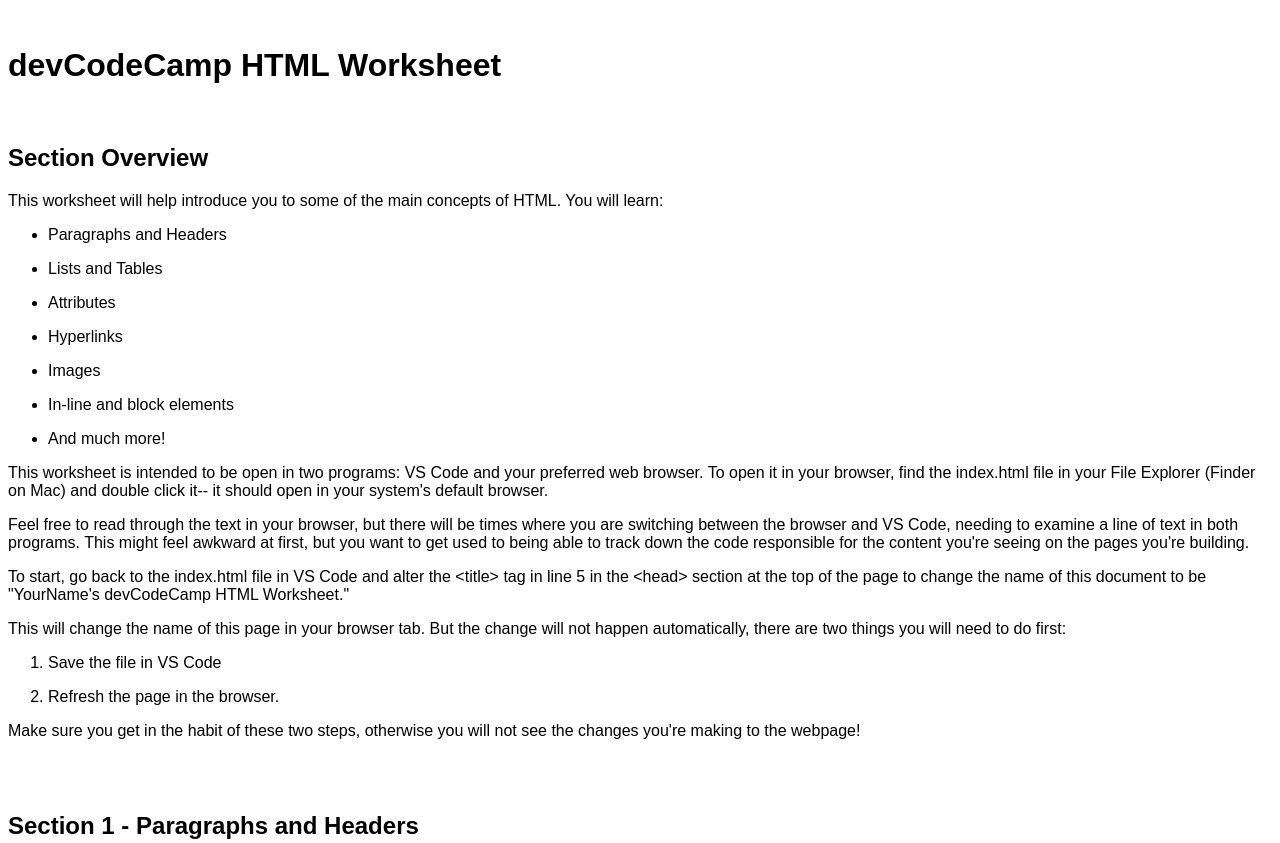
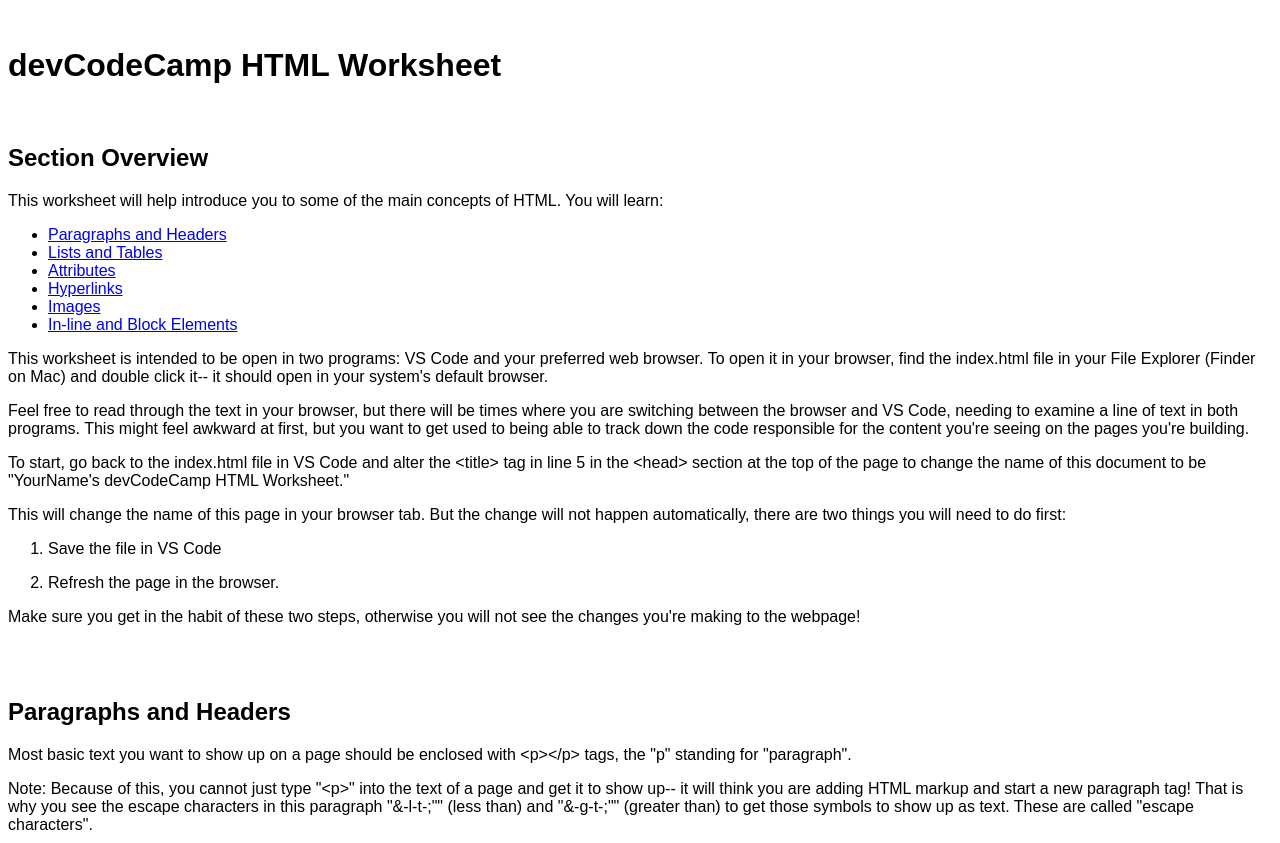
Before and after one commit to bmaselli13/HTMLLab, a plain HTML site: page index.html in a window 1280 px wide. Shown: the top 843 px of the page. Drawn offline with Linux system fonts and the light colour scheme.

Commit message:
Finished Lab

```diff
--- a/index.html
+++ b/index.html
@@ -24,29 +24,16 @@
                     This worksheet will help introduce you to some of the main concepts of HTML. You will learn:
                 </p>
 
+                <nav>
                     <ul>
-                    <li>
-                        <p>Paragraphs and Headers</p>
-                    </li>
-                    <li>
-                        <p>Lists and Tables</p>
-                    </li>
-                    <li>
-                        <p>Attributes</p>
-                    </li>
-                    <li>
-                        <p>Hyperlinks</p>
-                    </li>
-                    <li>
-                        <p>Images</p>
-                    </li>
-                    <li>
-                        <p>In-line and block elements</p>
-                    </li>
-                    <li>
-                        <p>And much more!</p>
-                    </li>
+                      <li><a href="#paragraphs-headers">Paragraphs and Headers</a></li>
+                      <li><a href="#lists-tables">Lists and Tables</a></li>
+                      <li><a href="#attributes">Attributes</a></li>
+                      <li><a href="#hyperlinks">Hyperlinks</a></li>
+                      <li><a href="#images">Images</a></li>
+                      <li><a href="#inline-block">In-line and Block Elements</a></li>
                     </ul>
+                  </nav>
 
                 <p>
                     This worksheet is intended to be open in two programs: VS Code and your preferred web browser. To open it in your browser, find the index.html file in your File Explorer (Finder on Mac) and double click it-- it should open in your system's default browser.
@@ -84,7 +71,9 @@
 
             <section>
 
-                <h2>Section 1 - Paragraphs and Headers</h2>
+                <section id="paragraphs-headers">
+                    <h2>Paragraphs and Headers</h2>
+                </section>
 
                 <p>
                     Most basic text you want to show up on a page should be enclosed with &lt;p&gt;&lt;/p&gt; tags, the "p" standing for "paragraph".
@@ -135,7 +124,9 @@
 
             <section>
 
-                <h2>Section 2 - Lists and Tables</h2>
+                <section id="lists-tables">
+                    <h2>Lists and Tables</h2>
+                </section>
 
                 <h3>Subsection a. - Lists</h3>
 
@@ -267,7 +258,9 @@
             <br>
 
             <section>
-                <h2>Section 3 - Attributes</h2>
+                <section id="attributes">
+                    <h2>Attributes</h2>
+                </section>
 
                 <p>
                     Some tags require more information than just what type of tag it is. This "extra" information is supplied through <b>attributes</b>.
@@ -293,6 +286,7 @@
                     <p>
                         This block of text is enclosed by a &lt;div&gt; element. Divs typically don't have a visual element that can be identified in the browser, so they are often used to create "divisions" in a webpage. We will do more with divs later, but for now, give this div an attribute with the name <b>id</b> and the value <b>"target"</b>. We will shortly be using this id as the target of a hyperlink.
                     </p>
+                    <p id="Earl" id="target">My id is Earl.</p>
                 </div>
             </section>
 
@@ -300,18 +294,9 @@
             <br>
 
             <section>
-                <h2>Section 4 - Hyperlinks and Formatting</h2>
-
-
-
-
-
-
-
-
-
-
-
+                <section id="hyperlinks">
+                    <h2>Hyperlinks</h2>
+                </section>
 
                 <p>
                   Find this line on the index.html page in VS Code. It will be easy to spot, it is the paragraph that is tabbed in several extra spaces to the right. Notice that, even though it is tabbed in on the .html file, the text in the browser looks the same as all the others. Also, there are 10+ empty lines above it, yet this not create empty lines on the webpage in the browser? This demonstrates that non-markdown formatting in the .html file does not have any affect on the actual formatting of the webpage content.
@@ -457,6 +442,8 @@
                     Now, create your own link below that will take you back up to the div that you gave the id of "target".
                 </p>
 
+                <p><a href="https://www.openemu.org">Let's RetroGame!.</a></p>
+
             </section>
 
             <br>
@@ -464,7 +451,9 @@
 
             <section>
 
-                <h2>Section 5 - Images</h2>
+                <section id="images">
+                    <h2>Images</h2>
+                </section>
 
                 <p>
                     Congratulations on making it this far! This plain text website must be very boring to stare at. Let's try to make it a little more exciting by adding an image.
@@ -493,6 +482,8 @@
                     There should be an image called "coffee.jpg" included in this folder. Add it to this page in an img tag below. Since it is in the same folder, you can just enter the filename itself in the src="". Also make sure to come up with a descriptive string for the alt!
                 </p>
 
+                <img src="coffee.jpg" alt="I look forward to this">
+
             </section>
 
             <br>
@@ -500,7 +491,9 @@
 
             <section>
 
-                <h2>Section 6 - Semantic Elements</h2>
+                <section id="inline-block">
+                    <h2>In-line and Block Elements</h2>
+                </section>
 
                 <p>
                     Up until now, we have mostly been using &lt;p&gt; tags to contain our content. The &lt;p&gt; tag is great for housing paragraph text, but as the design of our sites gets more complex, there is need for better ways to organize our content.
@@ -555,7 +548,9 @@
                 <p>
                     Add a &lt;footer&gt; element below this section to say "Completed by YourName". Notice that it gets placed right where the element is! Now make it a true footer by cutting and pasting it to the bottom of the document, after the &lt;main&gt; element (but still inside the &lt;body&gt;)
                 </p>
-
+                <footer>
+                    Completed by Brian Maselli
+                </footer>
             </section>
 
             <br>
@@ -598,7 +593,7 @@
                 </p>
 
                 <p>
-                    <span>Change</span> <span>these</span> <span>&lt;span&gt;</span> <span>tags</span> <span>to</span> <span>&lt;div&gt;s</span> <span>to</span> <span>see</span> <span>the</span> <span>difference.</span>
+                    <div>Change</div> <div>these</div> <div>&lt;span&gt;</div> <div>tags</div> <div>to</div> <div>&lt;div&gt;s</div> <div>to</div> <div>see</div> <div>the</div> <div>difference.</div>
                 </p>
 
             </section>
@@ -616,5 +611,8 @@
             <br>
 
         </main>
+        <footer>
+            Completed by Brian Maselli
+        </footer>
     </body>
 </html>
```
Lines whose indentation alone changed are shown as unchanged.
